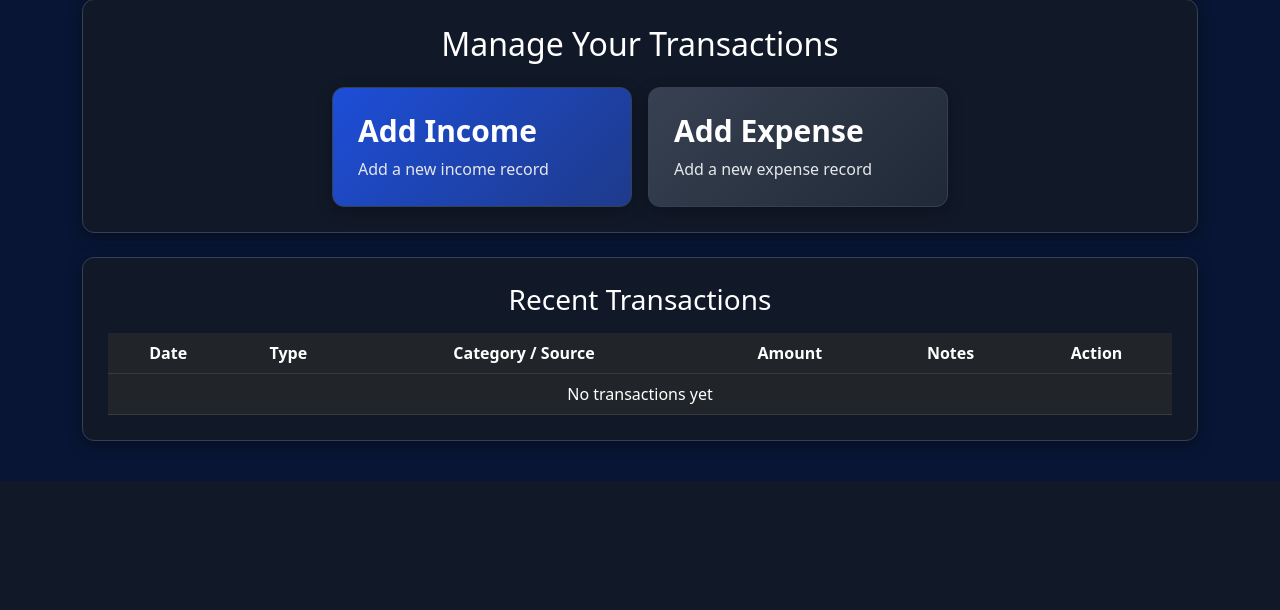
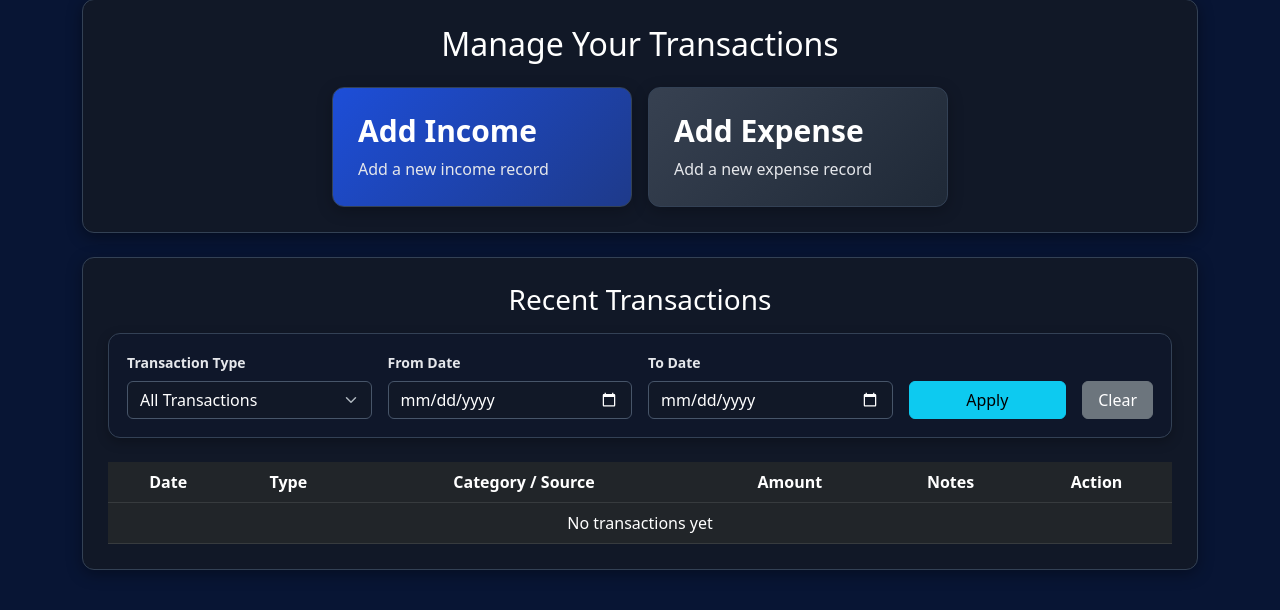
Before and after one commit to jitesh721tech/claraflow-finance-manager, a Django app: page /dashboard/ in a window 1280 px wide. Shown: the part 453-1063 px from the top of the page. Before the commit the page ends 934 px from the top, so only its background shows below. Run offline with Django 5.2, Linux system fonts and the light colour scheme; the visitor is signed in with stand-in values (Sample User, id 1); data that the repository does not hold is empty.

Commit message:
few improvements like filter

```diff
--- a/finance/templates/dashboard.html
+++ b/finance/templates/dashboard.html
@@ -51,6 +51,38 @@
 
     <div class="transaction-box">
         <h3 class="mb-3">Recent Transactions</h3>
+        <div class="transaction-filter mb-4">
+            <form method="GET" class="row g-3 align-items-end justify-content-center">
+
+                <div class="col-md-3">
+                    <label class="form-label">Transaction Type</label>
+                    <select name="type" class="form-select">
+                        <option value="all" {% if transaction_type == "all" %}selected{% endif %}>All Transactions</option>
+                        <option value="income" {% if transaction_type == "income" %}selected{% endif %}>Income Only</option>
+                        <option value="expense" {% if transaction_type == "expense" %}selected{% endif %}>Expense Only</option>
+                    </select>
+                </div>
+
+                <div class="col-md-3">
+                    <label class="form-label">From Date</label>
+                    <input type="date" name="start_date" class="form-control" value="{{ start_date|default:'' }}">
+                </div>
+
+                <div class="col-md-3">
+                    <label class="form-label">To Date</label>
+                    <input type="date" name="end_date" class="form-control" value="{{ end_date|default:'' }}">
+                </div>
+
+                <div class="col-md-2">
+                    <button type="submit" class="btn btn-info w-100">Apply</button>
+                </div>
+
+                <div class="col-md-1">
+                    <a href="/dashboard/" class="btn btn-secondary w-100">Clear</a>
+                </div>
+
+            </form>
+        </div>
 
         <div class="table-responsive">
             <table class="table table-dark table-hover align-middle">
--- a/finance/views.py
+++ b/finance/views.py
@@ -54,6 +54,10 @@ def logout_view(request):
 
 @login_required
 def dashboard(request):
+    transaction_type = request.GET.get('type', 'all')
+    start_date = request.GET.get('start_date')
+    end_date = request.GET.get('end_date')
+
     incomes = Income.objects.filter(user=request.user)
     expenses = Expense.objects.filter(user=request.user)
 
@@ -62,8 +66,21 @@ def dashboard(request):
 
     savings = total_income - total_expense
 
-    # Last 5 transactions (combine income + expense)
-    transactions = list(incomes) + list(expenses)
+    # Type filter
+    if transaction_type == 'income':
+        transactions = list(incomes)
+    elif transaction_type == 'expense':
+        transactions = list(expenses)
+    else:
+        transactions = list(incomes) + list(expenses)
+
+    # Date filter
+    if start_date:
+        transactions = [t for t in transactions if str(t.date) >= start_date]
+
+    if end_date:
+        transactions = [t for t in transactions if str(t.date) <= end_date]
+
     transactions.sort(key=lambda x: x.date, reverse=True)
     transactions = transactions[:5]
 
@@ -71,7 +88,10 @@ def dashboard(request):
         'total_income': total_income,
         'total_expense': total_expense,
         'savings': savings,
-        'transactions': transactions
+        'transactions': transactions,
+        'transaction_type': transaction_type,
+        'start_date': start_date,
+        'end_date': end_date,
     }
 
     return render(request, 'dashboard.html', context)
--- a/static/css/style.css
+++ b/static/css/style.css
@@ -276,3 +276,55 @@ input[type=number]::-webkit-outer-spin-button {
 .dropdown-divider {
     border-color: #334155;
 }
+.password-box {
+    position: relative;
+    width: 100%;
+}
+
+.password-box input {
+    width: 100%;
+    padding-right: 45px;
+}
+
+.password-toggle {
+    position: absolute;
+    top: 50%;
+    right: 10px;
+    transform: translateY(-50%);
+    border: none;
+    background: transparent;
+    color: white;
+    font-size: 18px;
+    cursor: pointer;
+    padding: 0;
+}
+.form-check-input {
+    width: auto;
+    margin-right: 8px;
+}
+
+.form-check-label {
+    display: inline;
+    font-weight: normal;
+}
+.transaction-filter {
+    background-color: #0f172a;
+    border: 1px solid #334155;
+    border-radius: 12px;
+    padding: 18px;
+    box-shadow: 0 4px 12px rgba(0, 0, 0, 0.25);
+}
+
+.transaction-filter label {
+    color: #e5e7eb;
+    font-size: 14px;
+    font-weight: 600;
+    text-align: left;
+}
+
+.transaction-filter .form-select,
+.transaction-filter .form-control {
+    background-color: #111827;
+    color: white;
+    border: 1px solid #475569;
+}
```
Also changed, not shown: finance/templates/login.html (+35 -1 lines).
